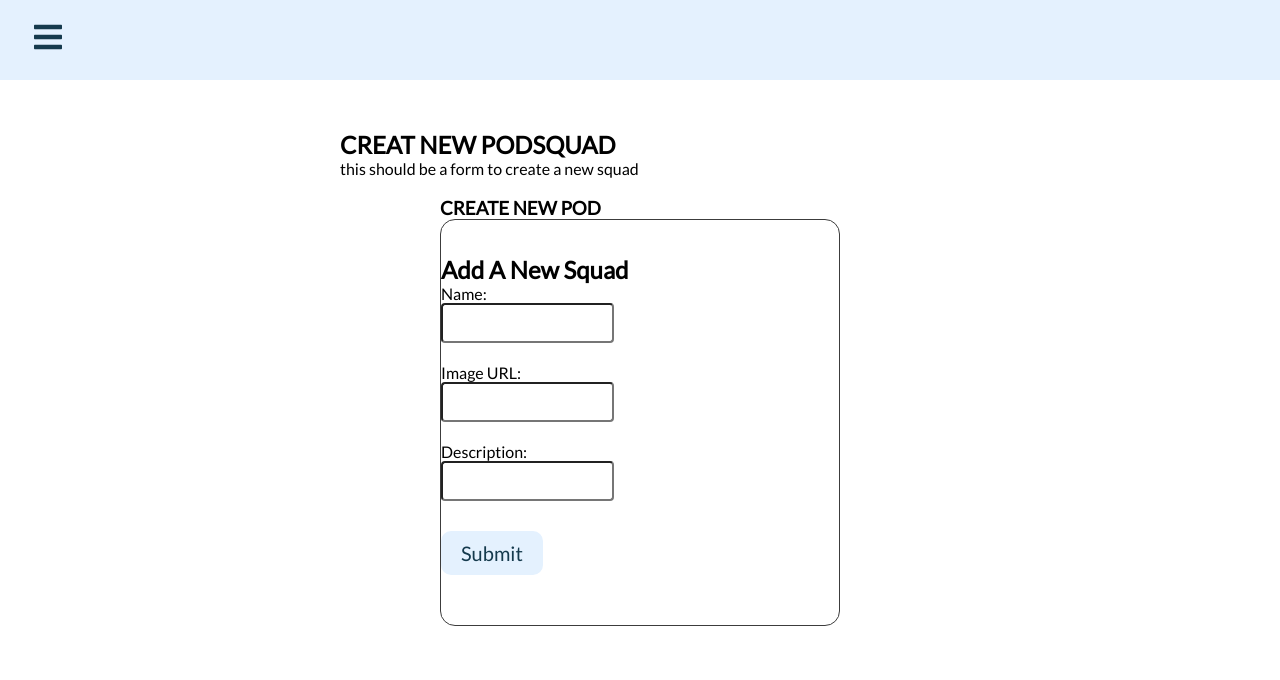
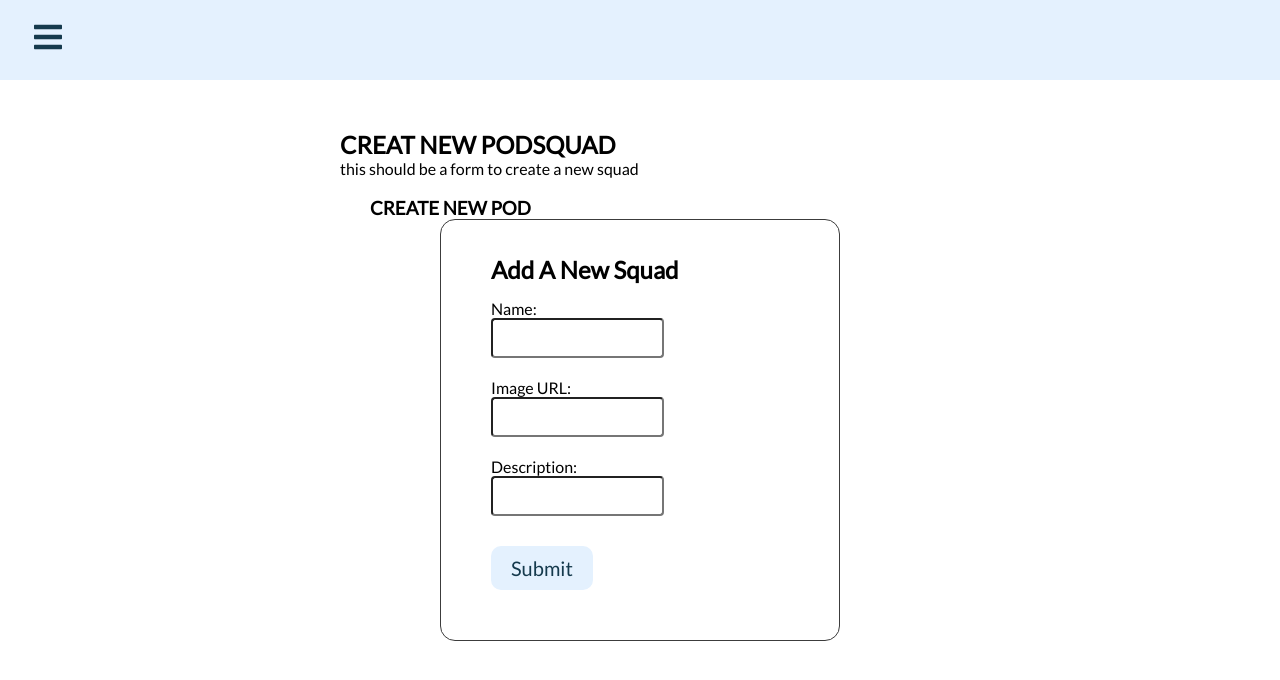
Before and after one commit to kerryoncoding/phase4-project-two, a React (Vite) app in the folder client/: page /create in a window 1280 px wide. Shown: the top 680 px of the page. Built offline with nearby package versions, Linux system fonts and the light colour scheme.

Commit message:
replaced project with squad.  Adjusted some css

```diff
--- a/client/src/App.css
+++ b/client/src/App.css
@@ -176,7 +176,7 @@ span {
   text-align: left;
 }
 
-/* PROJECTS */
+/* SQUADS */
 
 .card-container {
   display: block;
@@ -222,7 +222,7 @@ span {
   max-width: 80%
 }
 
-/* PROJECT FORM SECTION */
+/* SQUAD FORM SECTION */
 
 .formToggleButton {
   padding: 10px 20px;
@@ -246,6 +246,7 @@ span {
   margin: 0 auto;
   margin-bottom: 50px;
   max-width: 400px;
+  padding-left: 50px;
   border: rgb(60, 60, 60) solid 1px;
   border-radius: 15px;
 }
@@ -254,26 +255,26 @@ span {
   margin-top: 35px;
 }
 
-.projectForm {
+.squadForm {
+  margin-top: 15px;
   margin-bottom: 50px;
 }
 
 .formContainer
-
-.projectForm div {
+.squadForm div {
   margin-bottom: 20px;
 }
 
-.projectForm span{
+.squadForm span{
   padding: 20px;
 }
 
-.projectForm input {
+.squadForm input {
   border-radius: 4px;
   padding: 10px;
 }
 
-.projectForm Button {
+.squadForm Button {
   padding: 10px 20px;
   margin-top: 10px;
   background-color: #E4F1FE;
@@ -284,7 +285,7 @@ span {
   text-decoration: none;
 }
 
-.projectForm Button:hover {
+.squadForm Button:hover {
   background-color:#153A4D;
   color: white;
 }
--- a/client/src/components/Create.jsx
+++ b/client/src/components/Create.jsx
@@ -2,17 +2,17 @@ import React from "react"
 import SquadForm from "./SquadForm"
 
 
-function addSquad(newProject){
+function addSquad(newSquad){
    fetch("http://localhost:5173/components/squadlist", {
       method: "POST",
       headers: {
          "Content-Type":"application/json"
       },
-      body: JSON.stringify(newProject)
+      body: JSON.stringify(newSquad)
    })
    .then(res => res.json())
    .then(data => {
-      setProjectList([...projectList, data])
+      setSquadList([...squadList, data])
    })
 }
 
@@ -22,7 +22,7 @@ function Create(){
          <h2>CREAT NEW PODSQUAD</h2>
          <p>this should be a form to create a new squad</p>
          <br />
-         <div className="skill-list">
+         <div className="card-container">
             <h3>CREATE NEW POD</h3>
             <SquadForm addSquad={addSquad} />
          </div>
--- a/client/src/components/SquadForm.jsx
+++ b/client/src/components/SquadForm.jsx
@@ -9,12 +9,12 @@ function SquadForm({addSquad}){
 
    function handleForm(e){
       e.preventDefault()
-      let newProject = {
+      let newSquad = {
          name: name,
          description: description,
          image: image
       }
-      addSquad(newProject)
+      addSquad(newSquad)
       setName("")
       setImage("")
       setDescription("")
@@ -23,7 +23,7 @@ function SquadForm({addSquad}){
    return (
       <div className="formContainer">
          <h2>Add A New Squad</h2>
-         <form className="projectForm" onSubmit={handleForm}>
+         <form className="squadForm" onSubmit={handleForm}>
             <div>
                <label>Name: </label>
                <br />
--- a/client/src/components/Squadlist.jsx
+++ b/client/src/components/Squadlist.jsx
@@ -1,20 +1,21 @@
 import React, {useState} from "react"
-// import ProjectForm from "./SquadForm"
+// import SquadForm from "./SquadForm"
 import SquadItem from "./SquadItem"
 
 
-function Squadlist({projectList, deleteItem}){
+function Squadlist({squadList, deleteItem}){
 
    const [showForm, setShowForm] = useState(false)
-   const [buttonText, setButtonText] = useState("Show")
 
-   function toggleForm() {
-      setShowForm(!showForm)
-      {(showForm) ? setButtonText("Show") : setButtonText("Hide")}
-   }
+   // const [buttonText, setButtonText] = useState("Show")
+
+   // function toggleForm() {
+   //    setShowForm(!showForm)
+   //    {(showForm) ? setButtonText("Show") : setButtonText("Hide")}
+   // }
 
 
-   const showSquads = projectList.map((item) => {
+   const showSquads = squadList.map((item) => {
 
       return (
          <SquadItem
@@ -31,7 +32,7 @@ function Squadlist({projectList, deleteItem}){
          {showSquads}
          {/* <hr className="breakline" /> */}
          {/* <button onClick={toggleForm} className="formToggleButton">{buttonText} Form</button>
-         {(showForm) ? <ProjectForm addProject={addProject} /> : "" } */}
+         {(showForm) ? <SquadForm addSquad={addSquad} /> : "" } */}
       </div>
    )
 }
--- a/client/src/components/Squads.jsx
+++ b/client/src/components/Squads.jsx
@@ -2,13 +2,13 @@ import React, { useState, useEffect } from "react"
 import Squadlist from "./Squadlist"
 
 function Squads() {
-   const [projectList, setProjectList] = useState([])
+   const [squadList, setSquadList] = useState([])
    const URL = "http://localhost:5173/components/squadlist"
 
    useEffect(()=>{
       fetch(URL)
       .then(res => res.json())
-      .then(data => setProjectList(data))
+      .then(data => setSquadList(data))
    },[])
 
 
@@ -18,8 +18,8 @@ function Squads() {
       })
       .then(res => res.json())
       .then(data=> {
-         let updatedList = projectList.filter((data)=> data.id != item)
-         setProjectList(updatedList)
+         let updatedList = squadList.filter((data)=> data.id != item)
+         setSquadList(updatedList)
       })
    }
 
@@ -31,7 +31,7 @@ function Squads() {
       <div className="about-container">
          <h2>LIST ALL SQADS</h2>
          <div className="card-container">
-            <Squadlist projectList={projectList} deleteItem={deleteItem} />
+            <Squadlist squadList={squadList} deleteItem={deleteItem} />
          </div>
       </div>
    )
```
